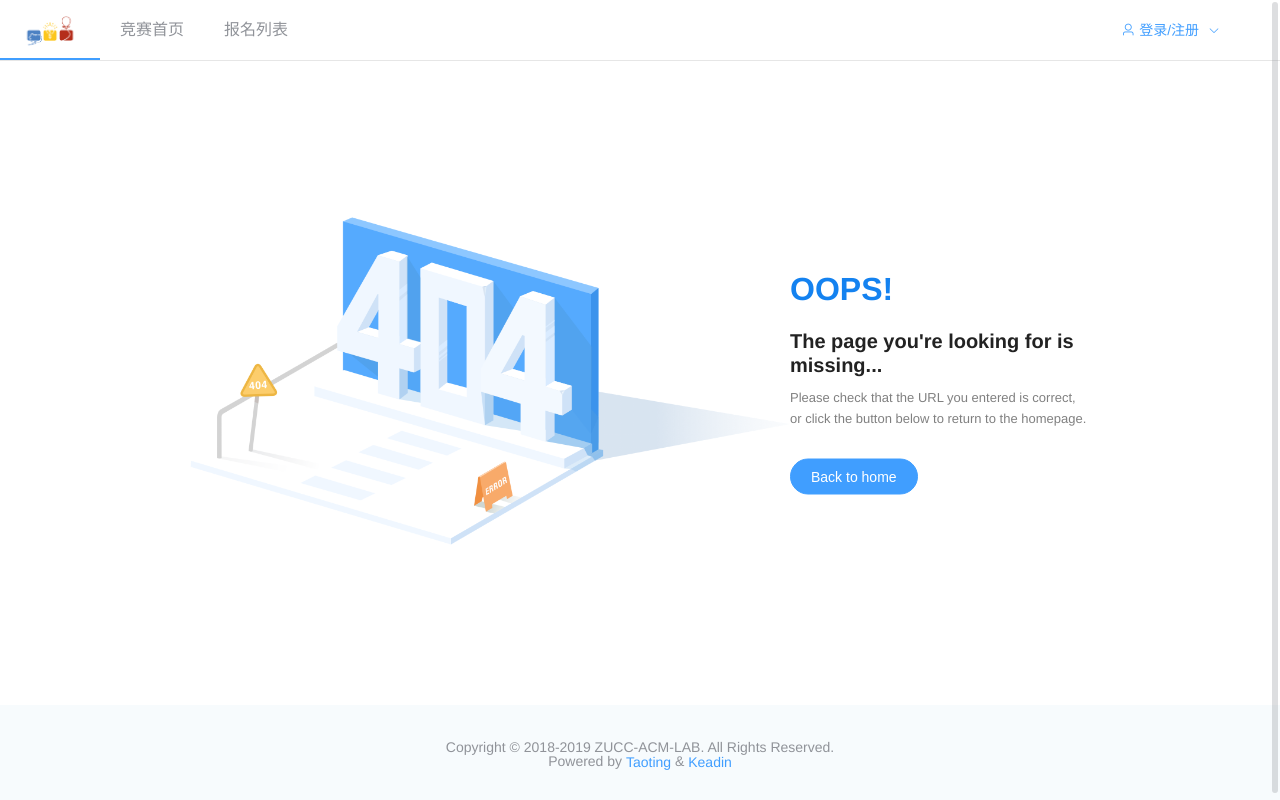
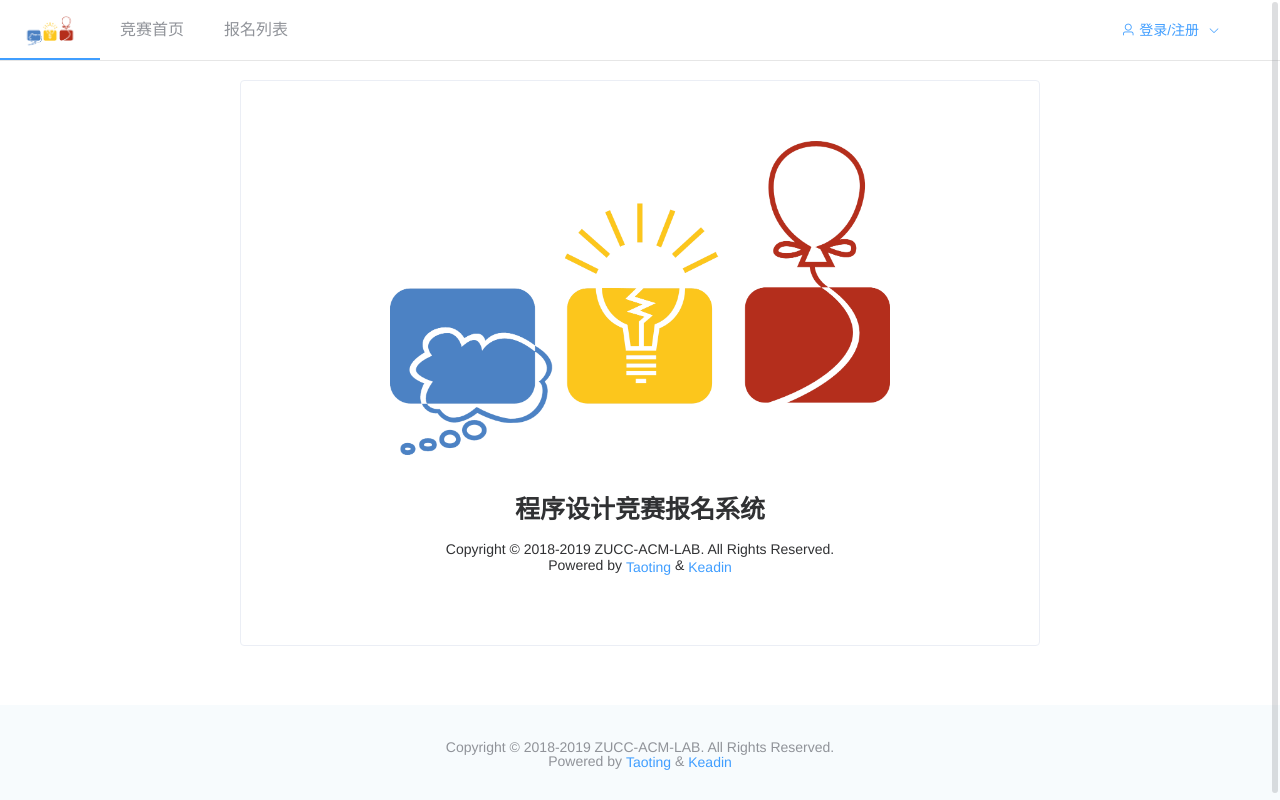
Before and after one commit to KeadinZhou/acm-registration-system-web, a Vue app: page /#/about in a window 1280 px wide. Built offline with nearby package versions, Linux system fonts and the light colour scheme; no server answers; what markdown-it-vue would draw is missing.

Commit message:
about Page.

```diff
--- a/config/index.js
+++ b/config/index.js
@@ -56,7 +56,7 @@ module.exports = {
      * Source Maps
      */
 
-    productionSourceMap: true,
+    productionSourceMap: false,
     // https://webpack.js.org/configuration/devtool/#production
     devtool: '#source-map',
 
--- /dev/null
+++ b/src/components/page/about-page.vue
@@ -0,0 +1,44 @@
+<template>
+    <div>
+        <el-card class="box-card" shadow="hover">
+            <div id="indexBigImg">
+                <img src="@/assets/acm.png" width="100%">
+            </div>
+
+            <div id="indexTitle">
+                <b>程序设计竞赛报名系统</b>
+                <p class="about-text">
+                    <br>
+                    Copyright &copy; 2018-{{ new Date().getFullYear() }} ZUCC-ACM-LAB. All Rights Reserved.<br>
+                    Powered by <el-link type="primary" href="https://github.com/taoting1234/acm-registration-system-backend">Taoting</el-link> & <el-link type="primary" href="https://github.com/KeadinZhou/acm-registration-system-web">Keadin</el-link>
+                </p>
+            </div>
+        </el-card>
+    </div>
+</template>
+
+<script>
+export default {
+  name: 'about-page'
+}
+</script>
+
+<style scoped>
+    #indexBigImg{
+        position: relative;
+        top: 40px;
+        left: 50%;
+        width: 500px;
+        transform: translate(-50%, 0);
+    }
+    #indexTitle{
+        margin-top: 70px;
+        margin-bottom: 50px;
+        width: 100%;
+        text-align: center;
+        font-size: 25px;
+    }
+    .about-text{
+        font-size: 14px;
+    }
+</style>
--- a/src/router/index.js
+++ b/src/router/index.js
@@ -10,6 +10,7 @@ const Error404Page = () => import('@/components/page/error404-page')
 const RegPage = () => import('@/components/page/reg-page')
 const LoginPage = () => import('@/components/page/login-page')
 const EmailPage = () => import('@/components/page/email-page')
+const AboutPage = () => import('@/components/page/about-page')
 
 Vue.use(Router)
 
@@ -83,6 +84,13 @@ export default new Router({
         title: '错误'
       }
     }, {
+      path: '/about',
+      name: 'about-page',
+      component: AboutPage,
+      meta: {
+        title: '关于'
+      }
+    }, {
       path: '*',
       name: 'notfound-page',
       component: Error404Page,
```
